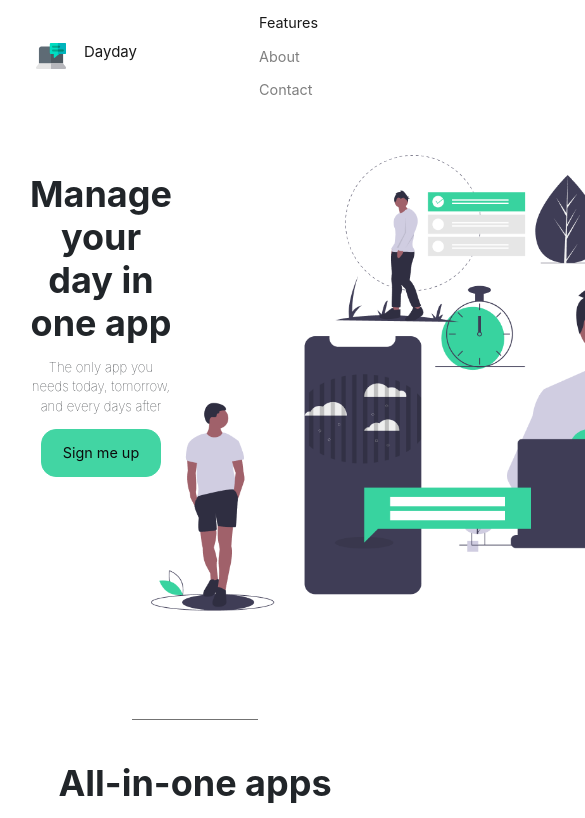
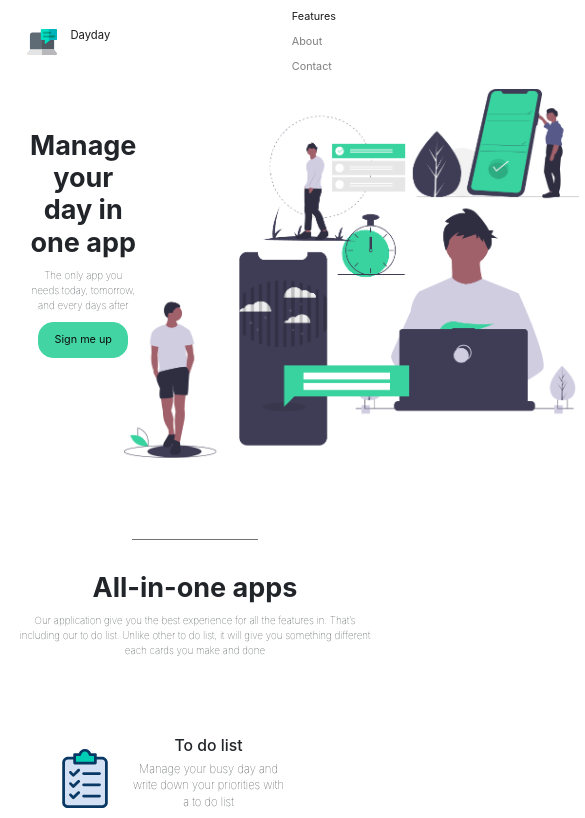
Before and after one commit to jte0711/simple-landing-page, a Next.js app: page / in a window 390 px wide. Shown: the top 818 px of the page, 585 px wide, since content can reach past the window. Built offline with nearby package versions, Linux system fonts and the light colour scheme.

Commit message:
Update css and header
Add media queries to make the web responsive for tablet sized screen and change
header bootstrap class

```diff
--- a/components/css/style.css
+++ b/components/css/style.css
@@ -85,8 +85,8 @@ div .navbar {
   }
 }
 
-@media (max-width: 1030px) {
+@media (max-width: 770px) {
   html {
-    font-size: 12px;
+    font-size: 9px;
   }
 }
--- a/components/header.jsx
+++ b/components/header.jsx
@@ -16,7 +16,7 @@ let navStyle = {
 class NavHead extends React.Component{
   render(){
     return(
-      <nav className="navbar navbar-expand-lg navbar-light d-flex justify-content-between" style={navStyle}>
+      <nav className="navbar navbar-expand-sm navbar-light d-flex justify-content-between" style={navStyle}>
         <a className="navbar-brand d-flex" href="/index">
           <img style={logoStyle} src="images/laptop.svg" width="30" height="30" className="d-inline-block align-top" alt="logo"/>
           <span style={spanStyle}>Dayday</span>
```
